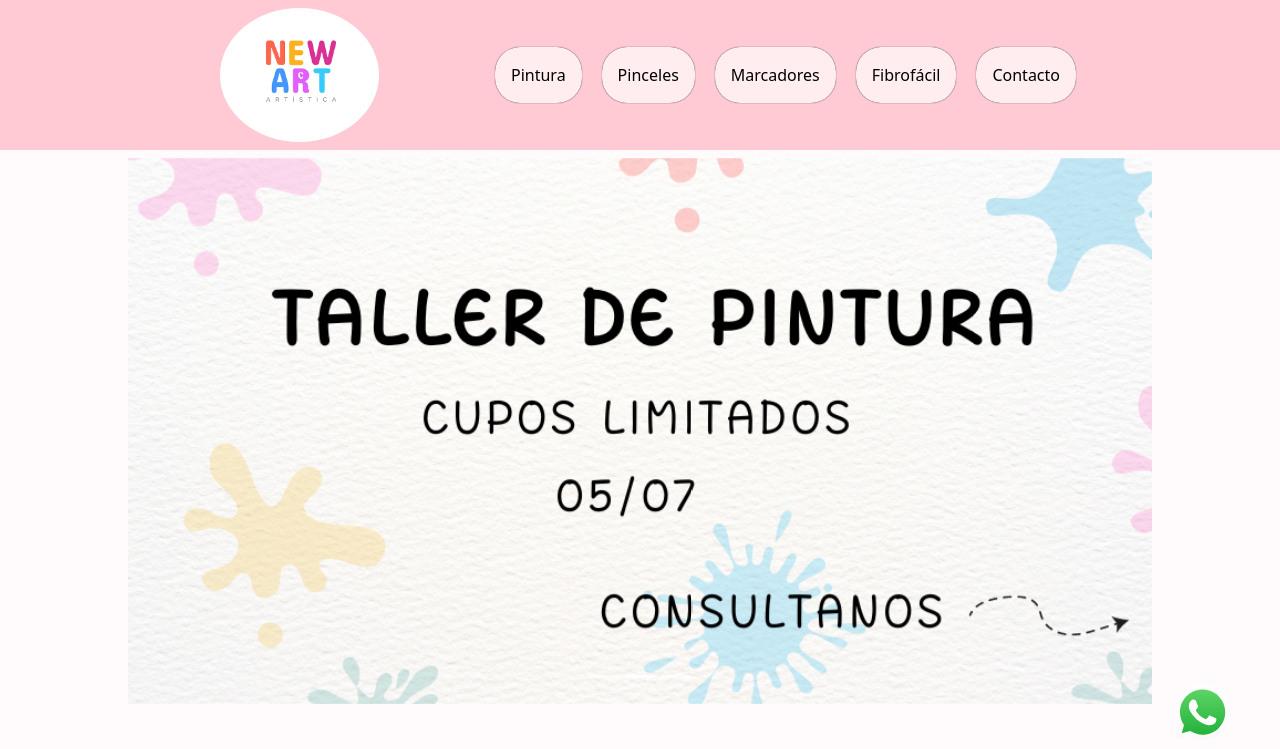
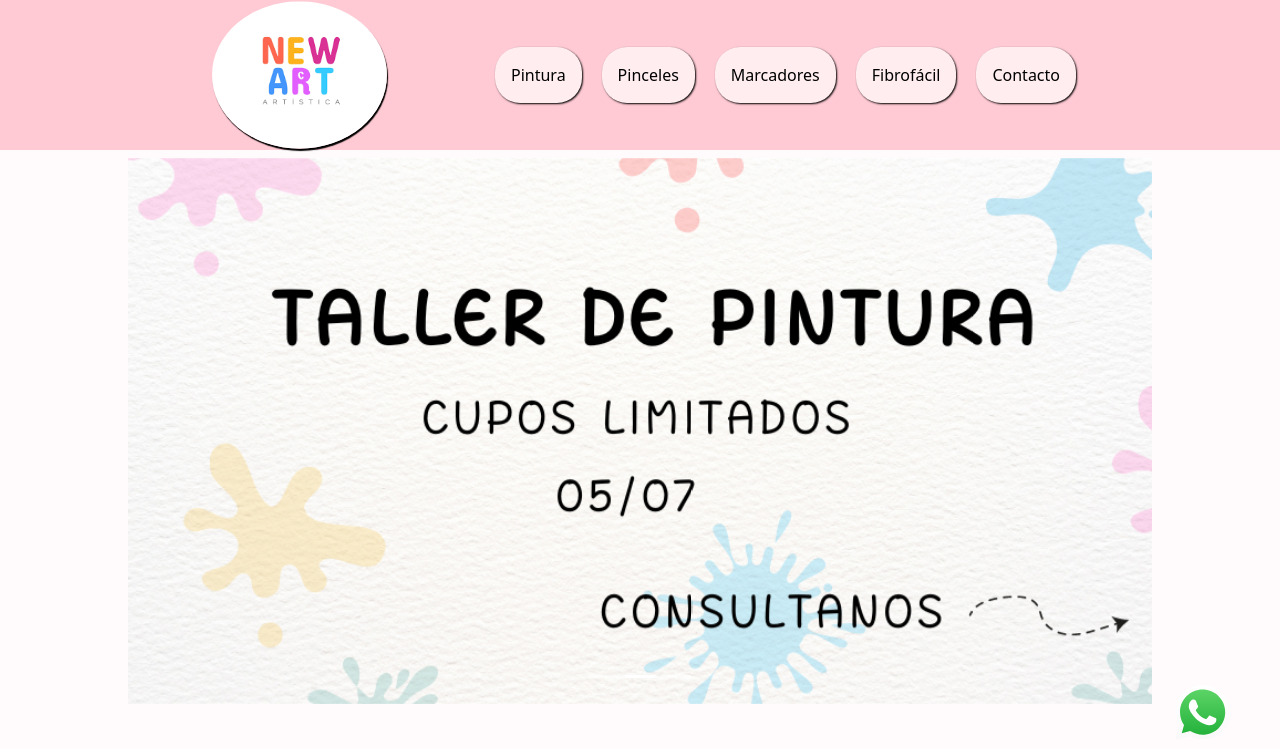
Before and after one commit to jibarra312/Desarrollo-Web, a plain HTML site: page index.html in a window 1280 px wide. In both pictures the pointer is over the picture 299 px from the left and 74 px from the top of the page. Shown: the top 749 px of the page. Drawn offline with nearby package versions, Linux system fonts and the light colour scheme.

Commit message:
se modifican botones del header y se agrega animacion

```diff
--- a/css/styles.css
+++ b/css/styles.css
@@ -17,6 +17,11 @@ header img {
     width: 65%;
 }
 
+header img:hover{
+    transform: scale(1.1,1.1);
+    box-shadow: 1px 2px 1px black;
+}
+
 nav ul{
     display: flex;
     list-style: none;
@@ -31,7 +36,7 @@ nav ul{
     border-radius: 25px;
     text-decoration: none;
     color: black;
-    box-shadow: 0px 0px 1px;
+    box-shadow: 1px 1px 2px black;
 }
 
 .nav-item:hover{
```
